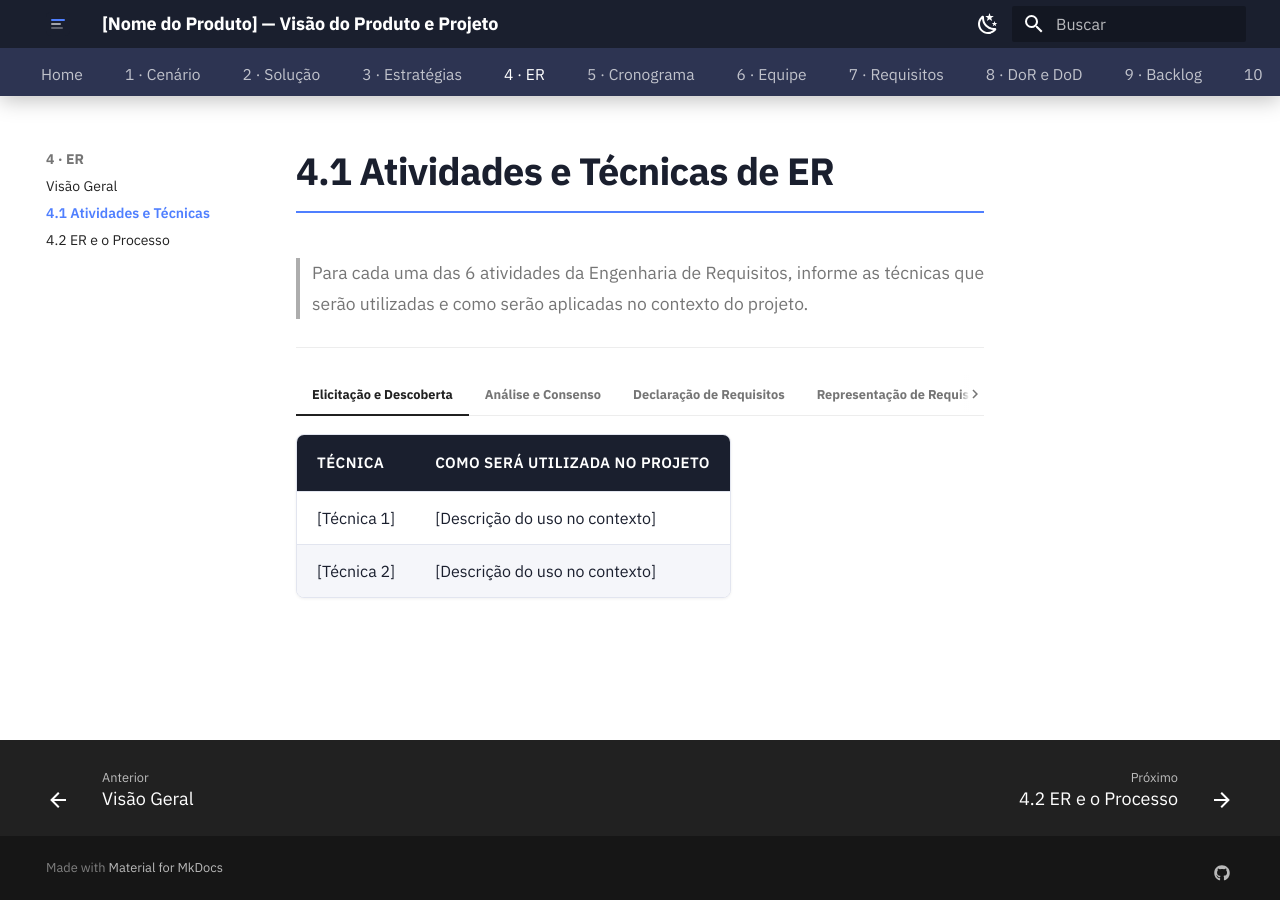
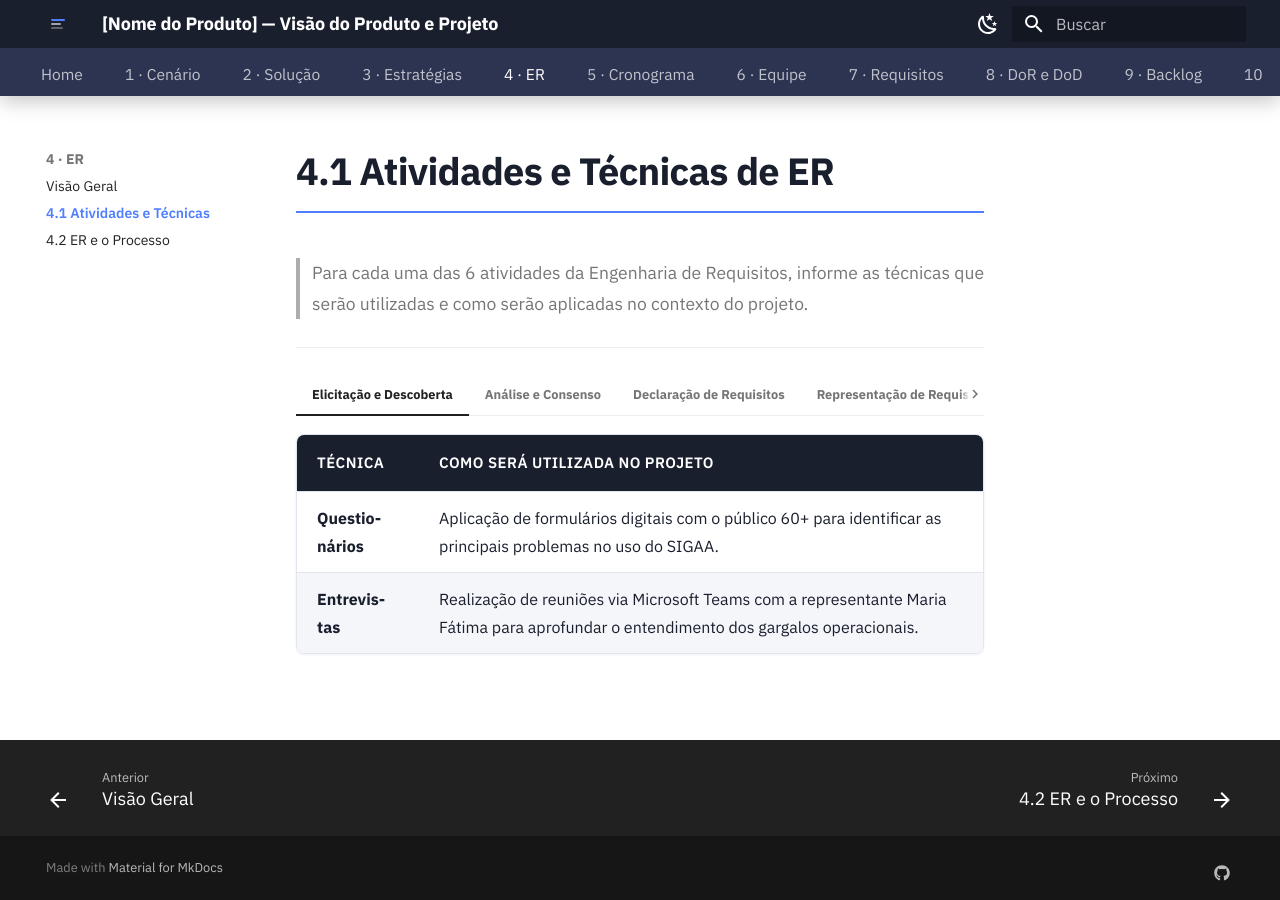
Before and after one commit to mdsreq-fga-unb/REQ-2026.1-T02-UnB-App, an MkDocs documentation site: the page built from docs/04-er/atividades.md, in a window 1280 px wide. Built offline with MkDocs 1.6.1 and Material for MkDocs 9.7.7, drawn with Linux system fonts in a browser that asks for light colours; part of the change alters nothing that is shown.

Commit message:
docs: adiciona atividades

```diff
--- a/docs/04-er/atividades.md
+++ b/docs/04-er/atividades.md
@@ -7,35 +7,35 @@
 === "Elicitação e Descoberta"
     | Técnica | Como será utilizada no projeto |
     |---------|-------------------------------|
-    | [Técnica 1] | [Descrição do uso no contexto] |
-    | [Técnica 2] | [Descrição do uso no contexto] |
+    | **Questionários** | Aplicação de formulários digitais com o público 60+ para identificar as principais problemas no uso do SIGAA. |
+    | **Entrevistas** | Realização de reuniões via Microsoft Teams com a representante Maria Fátima para aprofundar o entendimento dos gargalos operacionais. |
 
 === "Análise e Consenso"
     | Técnica | Como será utilizada no projeto |
     |---------|-------------------------------|
-    | [Técnica 1] | [Descrição do uso no contexto] |
-    | [Técnica 2] | [Descrição do uso no contexto] |
+    | **Priorização MoSCoW** | Classificação das funcionalidades (Must have, Should have, etc.) para definir o que compõe o MVP focado em autonomia. |
+    | **Reuniões de Sprint** | 2 reuniões por semana com a equipe para alinhar a viabilidade técnica das necessidades elicitadas. |
 
 === "Declaração de Requisitos"
     | Técnica | Como será utilizada no projeto |
     |---------|-------------------------------|
-    | [Técnica 1] | [Descrição do uso no contexto] |
-    | [Técnica 2] | [Descrição do uso no contexto] |
+    | **User Stories** | Escrita de requisitos sob a perspectiva do usuário idoso (Ex: "Como aluno 60+, quero ver minha carteirinha offline"). |
+    | **Especificação Prosa** | Descrição textual detalhada das regras de negócio, como o funcionamento do cache para acesso offline. |
 
 === "Representação de Requisitos"
     | Técnica | Como será utilizada no projeto |
     |---------|-------------------------------|
-    | [Técnica 1] | [Descrição do uso no contexto] |
-    | [Técnica 2] | [Descrição do uso no contexto] |
+    | **Prototipagem de Alta Fidelidade** | Criação de telas no Figma focadas em alto contraste e tipografia ampliada para validação visual. |
+    | **Rich Picture** | Representação visual do fluxo de interação atual vs. a solução proposta para alinhar o contexto do negócio. |
 
 === "Verificação e Validação"
     | Técnica | Como será utilizada no projeto |
     |---------|-------------------------------|
-    | [Técnica 1] | [Descrição do uso no contexto] |
-    | [Técnica 2] | [Descrição do uso no contexto] |
+    | **Testes de Usabilidade** | Observação direta (via compartilhamento de tela) de usuários reais realizando tarefas no protótipo ou MVP. |
+    | **Sprint Review** | Demonstração quinzenal do incremento de software para a cliente validar se atende aos critérios de acessibilidade. |
 
 === "Organização e Atualização"
     | Técnica | Como será utilizada no projeto |
     |---------|-------------------------------|
-    | [Técnica 1] | [Descrição do uso no contexto] |
-    | [Técnica 2] | [Descrição do uso no contexto] |
+    | **GitHub Projects (Kanban)** | Centralização e rastreamento do status de cada requisito (Épicos e User Stories) durante o ciclo de vida. |
+    | **Controle de Versão (Git)** | Manutenção do histórico de alterações nos documentos de visão e requisitos conforme o feedback do cliente. |
```
